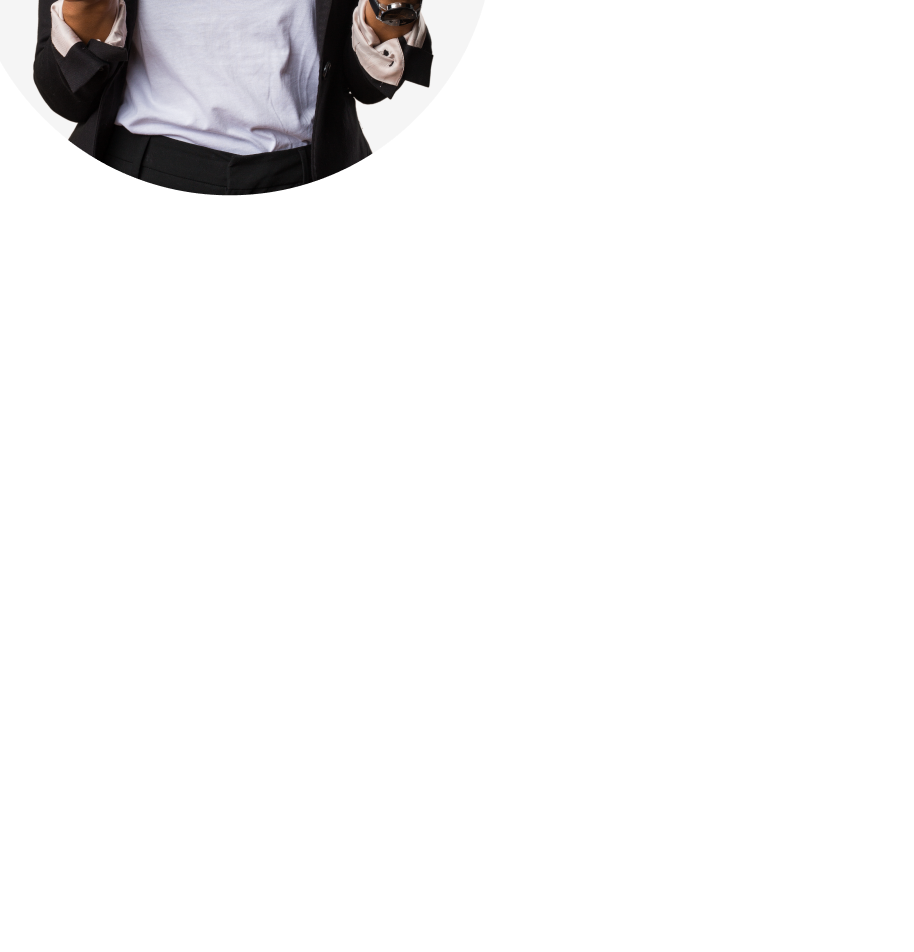
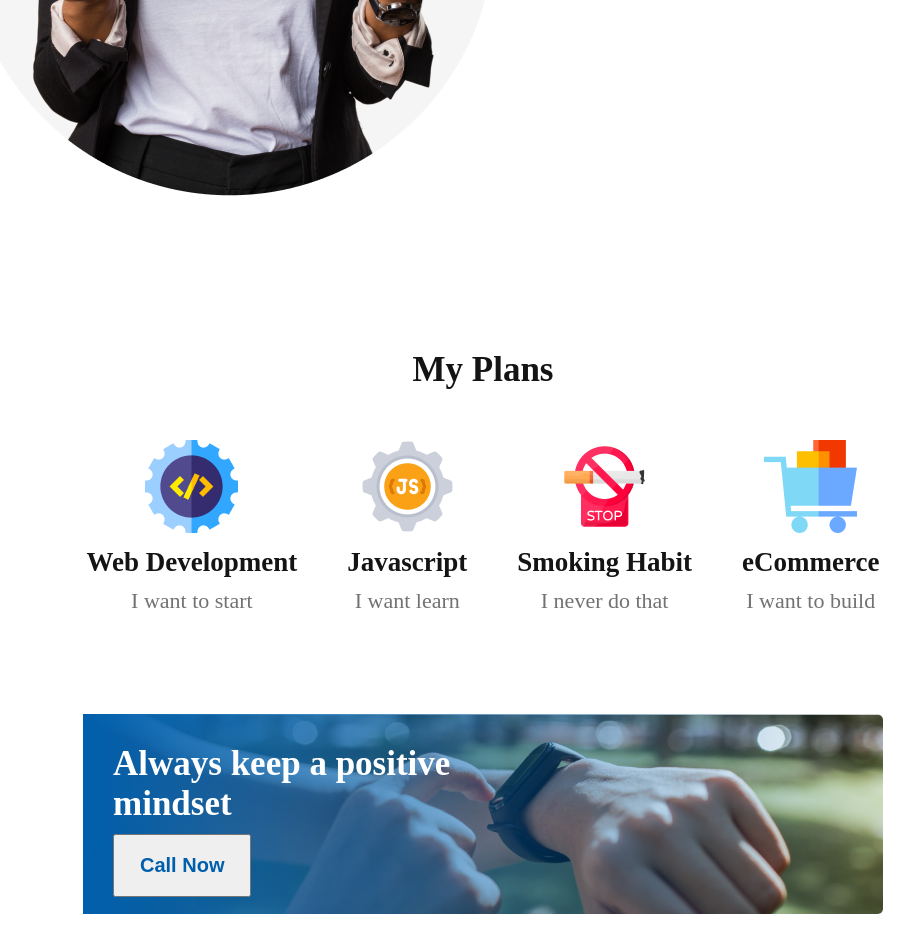
Before and after one commit to pijushwebdev/new-year-assignment1, a plain HTML site: page index.html in a window 1280 px wide. Shown: the part 1428-2380 px from the top of the page, without its empty margins (157-1071 px from the left). Before the commit the page ends 1728 px from the top, so only its background shows below. Drawn offline with Linux system fonts and the light colour scheme.

Commit message:
complete without footer

```diff
--- a/css/style.css
+++ b/css/style.css
@@ -17,7 +17,7 @@ header{
     align-items: center;
 }
 section{
-    padding: 100px 0;
+    padding: 100px 0 50px 0;
 }
 .header-container{
     padding-right: 150px;
@@ -48,7 +48,6 @@ section{
     display: flex;
     justify-content: center;
     align-items: center;
-    flex: 50%;
     color: #151414;
 }
 .failure-title{
@@ -72,3 +71,49 @@ section{
     color: #16D887;
 }
 /* cause of failure end */
+/* My Plans section style start */
+#my-plans{
+    text-align: center;
+}
+.my-plan-title{
+    font-size: 35px;
+    font-weight: 700;
+    color: #151414;
+    margin-bottom: 50px;
+}
+.cards{
+    display: flex;
+    gap: 50px;
+    justify-content: center;
+    margin-bottom: 100px;
+}
+.card h4{
+    font-size: 27px;
+    margin: 10px 0;
+    color: #151414;
+    font-weight: 600;
+}
+.card p{
+    font-size: 22px;
+    color: #737272;
+}
+.my-plan-bottom-image{
+    text-align: left;
+}
+.image-gradient{
+    background-image: linear-gradient(to right,#005FAC,#005FAC00),url(../images/watch.png);
+    background-repeat: no-repeat;
+    background-position: bottom center;
+    background-size: 100% 100%;
+    max-width: 800px;
+    height: 200px;
+    padding: 30px;
+    margin: 0 auto;
+}
+.image-gradient h2{
+    color: #ffffff;
+    font-size: 35px;
+    width: 50%;
+    margin-bottom: 10px;
+}
+/* My Plans section style end */
--- a/index.html
+++ b/index.html
@@ -43,6 +43,40 @@
                 </div>
             </div>
         </section>
+        <section id="my-plans">
+            <div class="container">
+                <h2 class="my-plan-title">My Plans</h2>
+                <div class="cards">
+                    <div class="card">
+                        <img src="./images/icons/web.png" alt="icon">
+                        <h4>Web Development</h4>
+                        <p>I want to start</p>
+                    </div>
+                    <div class="card">
+                        <img src="./images/icons/js.png" alt="icon">
+                        <h4>Javascript</h4>
+                        <p>I want learn</p>
+                    </div>
+                    <div class="card">
+                        <img src="./images/icons/smoke.png" alt="icon">
+                        <h4>Smoking Habit</h4>
+                        <p>I never do that</p>
+                    </div>
+                    <div class="card">
+                        <img src="./images/icons/ecom.png" alt="icon">
+                        <h4>eCommerce</h4>
+                        <p>I want to build</p>
+                    </div>
+                </div>
+                <div class="my-plan-bottom-image">
+                    <div class="image-gradient">
+                        <h2>Always keep a positive mindset</h2>
+                        <button class="primary-btn">Call Now</button>
+                    </div>
+                </div>
+
+            </div>
+        </section>
     </main>
 </body>
 
```
